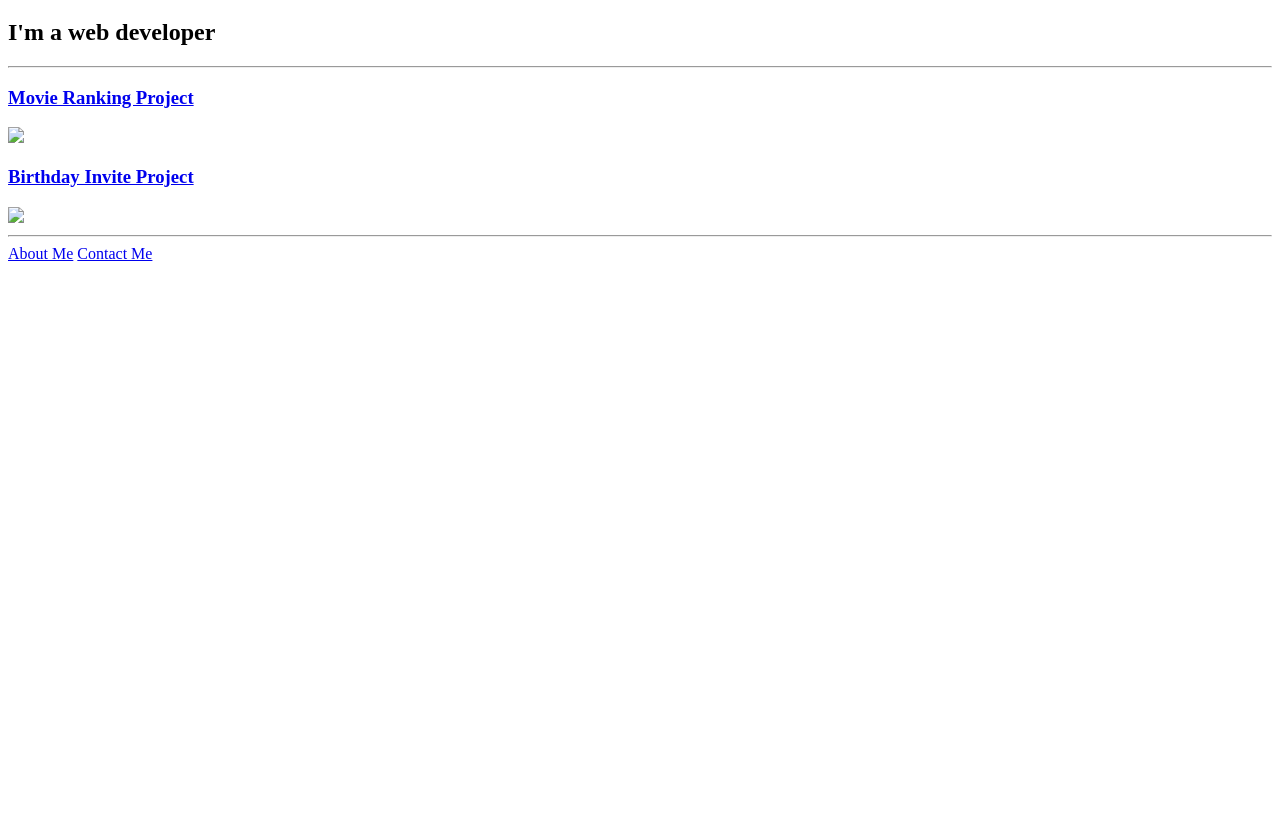
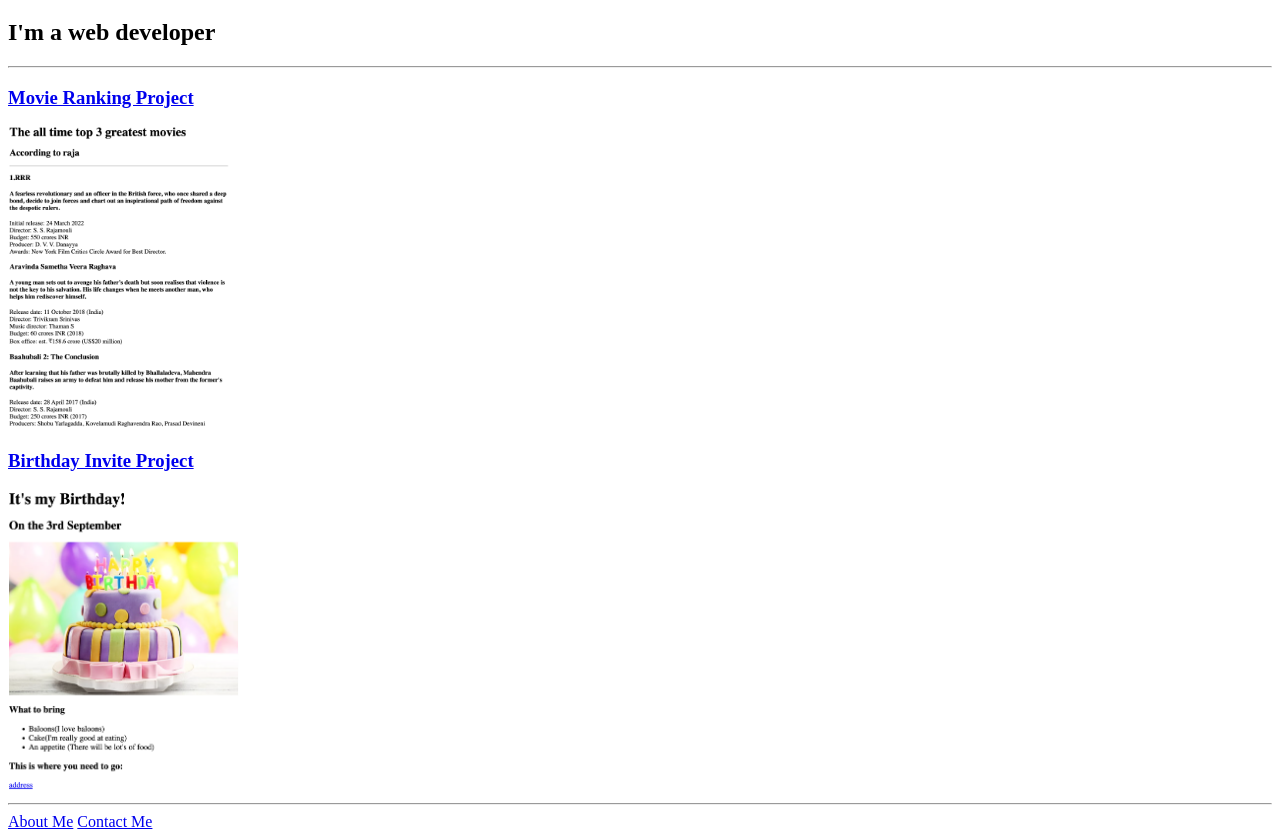
Before and after one commit to RajyavardhanVaddineni/html-portfolio, a plain HTML site: page index.html in a window 1280 px wide. Shown: the part 61-900 px from the top of the page. Before the commit the page ends 800 px from the top, so only its background shows below. Drawn offline with Linux system fonts and the light colour scheme.

Commit message:
Add files via upload

```diff
--- a/index.html
+++ b/index.html
@@ -24,9 +24,9 @@ https://developer.mozilla.org/en-US/docs/Web/HTML/Element/img#attr-height -->
     <h2>I'm a web developer</h2>
     <hr>
     <h3><a href="./public/movie-ranking.html">Movie Ranking Project</a></h3>
-    <img src="./assets/images/Screenshot 2024-03-24 at 12.26.39 PM.png" height="300"/>
+    <img src="./assets/images/Movie Ranking Project.png" height="300"/>
     <h3><a href="./public/birthday-invite.html">Birthday Invite Project</a></h3>
-    <img src="./assets/images/Screenshot 2024-03-24 at 12.21.39 PM.png"height="300"/>
+    <img src="./assets/images/Birthday Invite.png"height="300"/>
     <hr>
     <a href="./public/about.html">About Me</a>
     <a href="./public/contact.html">Contact Me</a>
```
